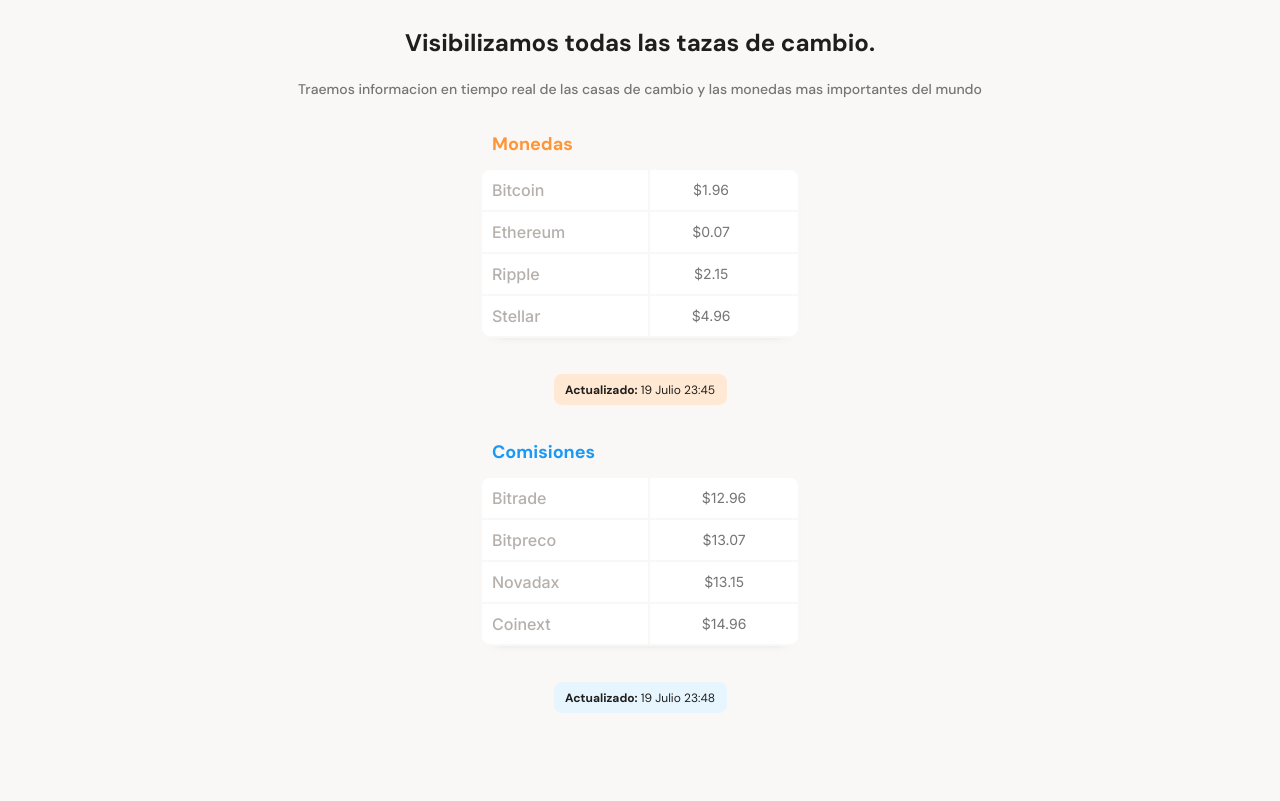
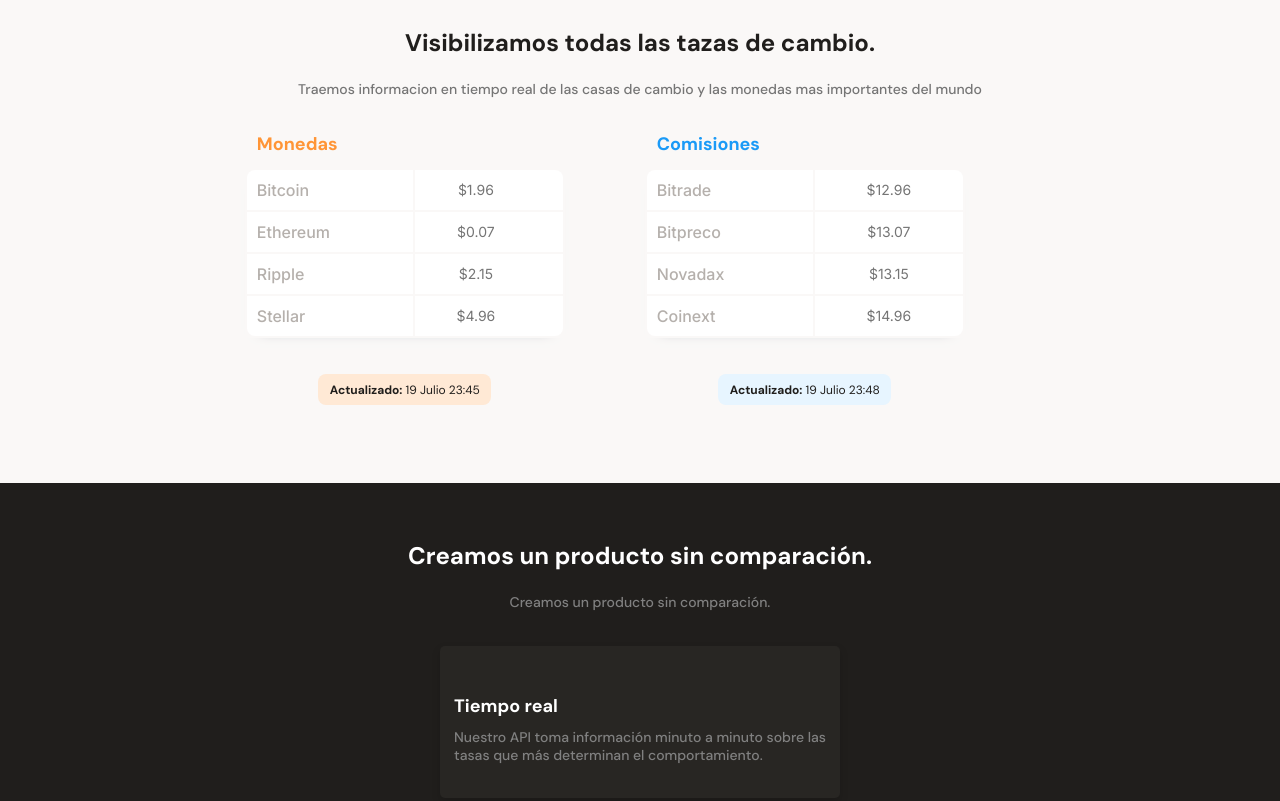
Before and after one commit to Aleclto7/batabit-MobileFirstProject, a plain HTML site: page index.html in a window 1280 px wide. Shown: the part 580-1381 px from the top of the page. Drawn offline with Linux system fonts and the light colour scheme.

Commit message:
Scroll horizontal en seccion intercambio

```diff
--- a/index.html
+++ b/index.html
@@ -26,7 +26,7 @@
                 </div>
                 <section class="main-tables-container">                                                                             <!-- Bloque -->
 
-                    <div class="table">                                                                                             <!-- Bloque -->
+                    <div class="table" id="table-coins">                                                                                             <!-- Bloque -->
                         <p class="table__name">Monedas</p>
                         <div class="table__container">
                             <table>
@@ -48,13 +48,13 @@
                                 </tr>
                             </table>
                         </div>
-                        <div class="table__vector"></div>
+                        <a href="#table-commissions" class="table__vector"></a>
                         <div class="table__date">
                             <p><b>Actualizado:</b> 19 Julio 23:45</p>
                         </div>
                     </div>
 
-                    <div class="table">                                                                                             <!-- Bloque -->
+                    <div class="table" id="table-commissions">                                                                                             <!-- Bloque -->
                         <p class="table__name table__name-blue">Comisiones</p>
                         <div class="table__container">
                             <table>
@@ -76,7 +76,7 @@
                                 </tr>
                             </table>
                         </div>
-                        <div class="table__vector table__vector-left"></div>
+                        <a href="#table-coins" class="table__vector table__vector-left"></a>
                         <div>
                             <p class="table__date table__date-blue"><b>Actualizado:</b> 19 Julio 23:48</p>
                         </div>
--- a/style.css
+++ b/style.css
@@ -101,8 +101,9 @@ main {
 }
 .main-exchange-container {
     width: 100%;
-    height: 1121px;
+    height: auto;
     padding-top: 80px;
+    padding-bottom: 50px;
     text-align: center;
 }
 .main-container__title {
@@ -140,12 +141,18 @@ main {
 .main-tables-container {
     width: 100%;
     height: 300px;
+    padding: 0 16%;
+    display: flex;
+    overflow-x: scroll;
+    overscroll-behavior-x: contain;
+    scroll-snap-type: x proximity;
 }
 .table {
     width: 61.6%;
     min-width: 230px;
     max-width: 320px;
-    margin: 0 auto;
+    margin: 0 40px;
+    scroll-snap-align: center;
 }
 .table__name {
     margin-bottom: 12px;
@@ -220,6 +227,7 @@ main {
     background-repeat: no-repeat;
 }
 .table__vector {
+    display: block;
     position: relative;
     right: -107%;
     bottom: 111px;
```
